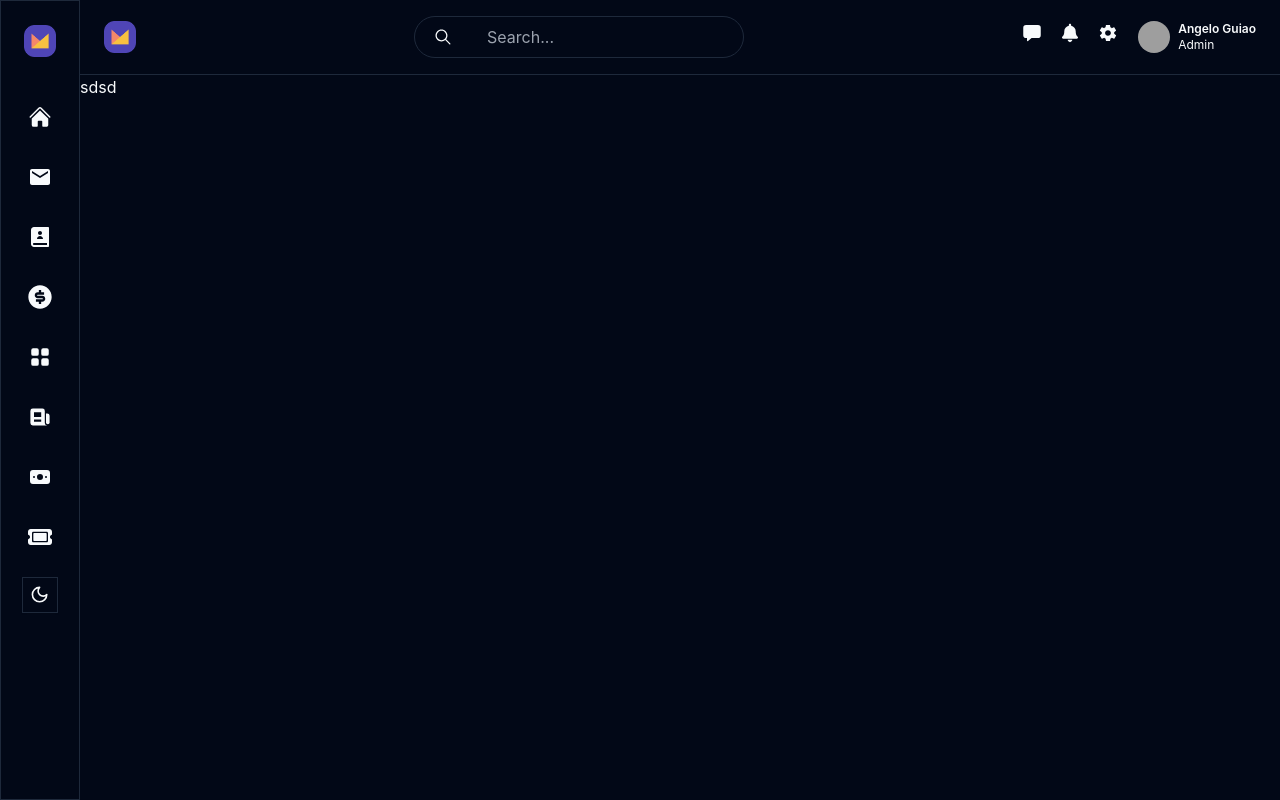
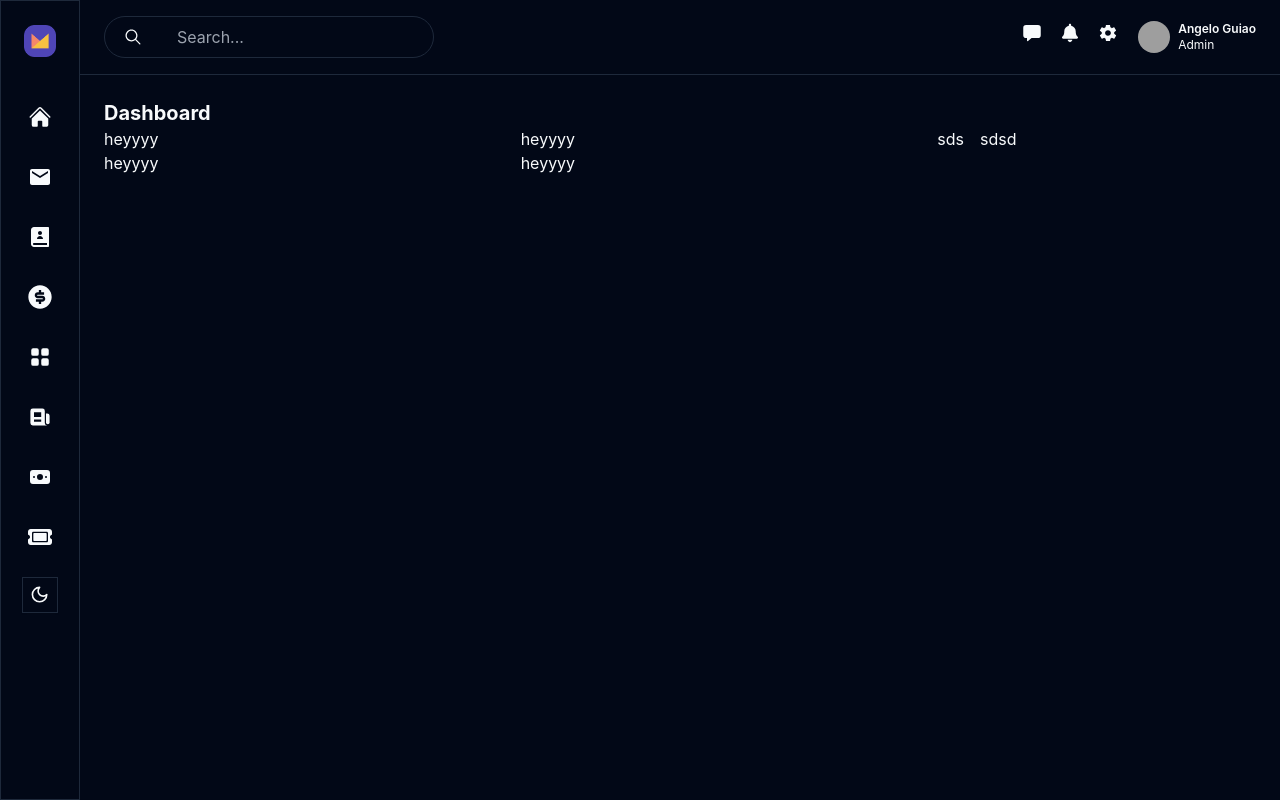
Before and after one commit to havengrim/modern-dashboard, a React app: page / in a window 1280 px wide. Built offline with nearby package versions, Linux system fonts and the light colour scheme; grey boxes are pictures that could not be loaded; the HTML template or start-up script is replaced by a standard one.

Commit message:
set up grid

```diff
--- a/package.json
+++ b/package.json
@@ -10,6 +10,9 @@
     "preview": "vite preview"
   },
   "dependencies": {
+    "@emotion/react": "^11.13.3",
+    "@emotion/styled": "^11.13.0",
+    "@mui/material": "^6.1.1",
     "@radix-ui/react-avatar": "^1.1.0",
     "@radix-ui/react-dropdown-menu": "^2.1.1",
     "@radix-ui/react-icons": "^1.3.0",
--- a/src/components/Navbar.tsx
+++ b/src/components/Navbar.tsx
@@ -9,7 +9,7 @@ const Navbar = () => {
   return (
     <div className="w-full px-6 py-4 border-b">
       <div className="flex justify-between items-center">
-        <img src={images.logo} alt="" className="h-8 w-8" />
+        <img src={images.logo} alt="" className="h-8 w-8 sm:hidden block" />
         <div className="sm:flex gap-6 border items-center p-2 rounded-full hidden">
           <IoIosSearch className="text-foreground w-10 h-5" />
           <input
--- a/src/pages/Home.tsx
+++ b/src/pages/Home.tsx
@@ -1,5 +1,6 @@
 import Navbar from "@/components/Navbar";
 import Sidebar from "@/components/Sidebar";
+import MainDashboard from "./MainDashboard";
 
 const Home = () => {
   return (
@@ -7,9 +8,8 @@ const Home = () => {
       <Sidebar />
       <div className="flex flex-col flex-grow sm:ml-20 m-0"> {/* Adjusting for Sidebar width */}
         <Navbar />
-      <div>sdsd</div>
+         <MainDashboard />
       </div>
-
     </div>
   );
 };
--- /dev/null
+++ b/src/pages/MainDashboard.tsx
@@ -0,0 +1,29 @@
+import Grid from '@mui/material/Grid2';
+
+const MainDashboard = () => {
+  return (
+    <section className="p-6">
+      <h1 className="text-xl font-bold text-gray-800 dark:text-foreground">Dashboard</h1>
+      <Grid container spacing={2}>
+        {/* Main content grid covering 10/12 of the width */}
+        <Grid size={{ xs: 10, md: 9 }}>
+            <div className='flex w-full justify-between'>
+               <div className='grid grid-cols-2 w-full'>
+                    <div>heyyyy</div>
+                    <div>heyyyy</div>
+                    <div>heyyyy</div>
+                    <div>heyyyy</div>
+               </div>
+               <div>sds</div>
+            </div>
+        </Grid>
+        {/* Sidebar grid */}
+        <Grid size={{ xs: 2, md: 3 }}>
+          sdsd
+        </Grid>
+      </Grid>
+    </section>
+  );
+};
+
+export default MainDashboard;
```
Also changed, not shown: 1 other file (tests, documents, lock files or other folders).
